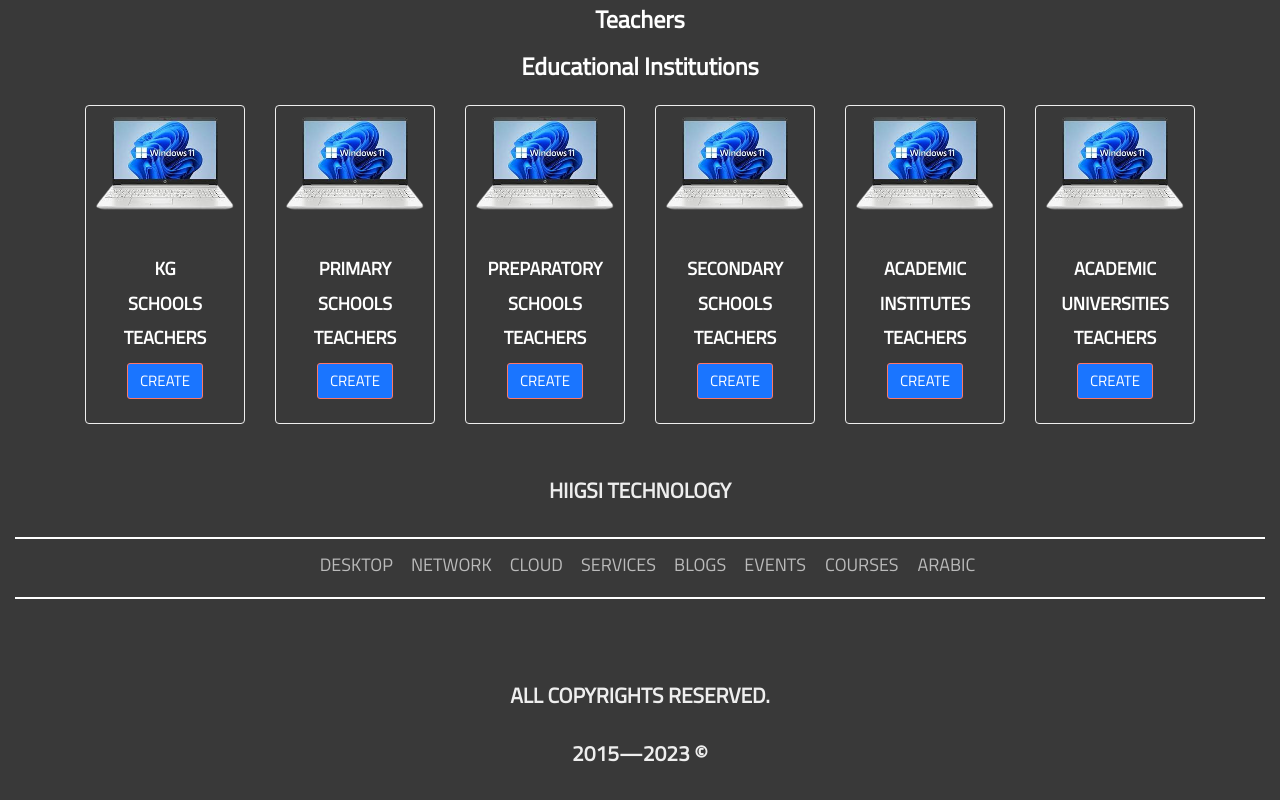
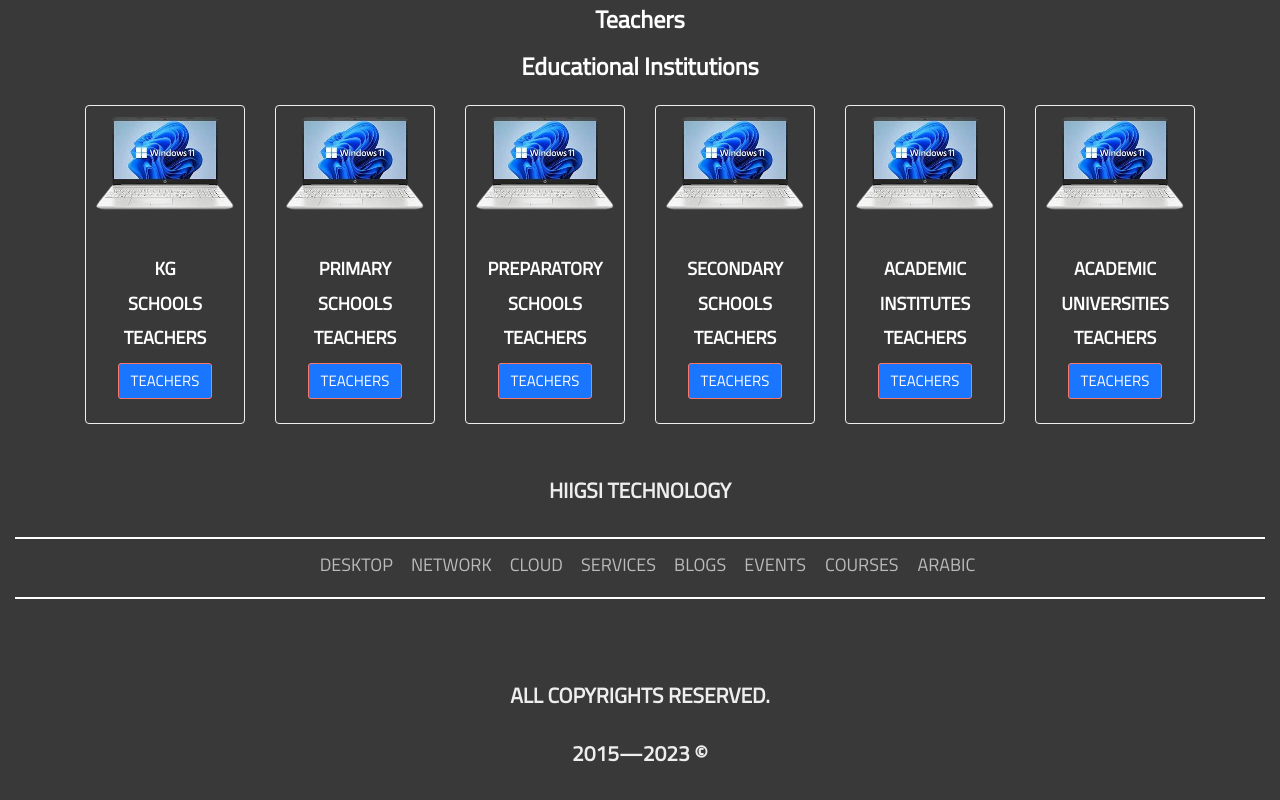
Before and after one commit to softwarepioneers/English, a plain HTML site: page teachers_examinations.html in a window 1280 px wide. Shown: the part 2437-3237 px from the top of the page. Drawn offline with Linux system fonts and the light colour scheme.

Commit message:
Update teachers_examinations.html

```diff
--- a/teachers_examinations.html
+++ b/teachers_examinations.html
@@ -757,7 +757,7 @@
 
 
                                 <p><a href="teacherssystem.html"  class="btn btn-primary custom-btn-primary">
-                                        CREATE </a></p>
+                                        TEACHERS </a></p>
                             </div>
                         </div>
                     </div>
@@ -789,7 +789,7 @@
 
 
                                 <p><a href="teacherssystem.html"  class="btn btn-primary custom-btn-primary">
-                                        CREATE </a></p>
+                                        TEACHERS </a></p>
                             </div>
                         </div>
                     </div>
@@ -821,7 +821,7 @@
 
 
                                 <p><a href="teacherssystem.html"  class="btn btn-primary custom-btn-primary">
-                                        CREATE </a></p>
+                                        TEACHERS </a></p>
                             </div>
                         </div>
                     </div>
@@ -853,7 +853,7 @@
 
 
                                 <p><a href="teacherssystem.html"  class="btn btn-primary custom-btn-primary">
-                                        CREATE </a></p>
+                                        TEACHERS </a></p>
                             </div>
                         </div>
                     </div>
@@ -887,7 +887,7 @@
 
 
                                 <p><a href="teacherssystem.html"  class="btn btn-primary custom-btn-primary">
-                                       CREATE </a></p>
+                                       TEACHERS </a></p>
 
                             </div>
                         </div>
@@ -920,7 +920,7 @@
 
 
                                 <p><a href="teacherssystem.html"  class="btn btn-primary custom-btn-primary">
-                                       CREATE </a></p>
+                                       TEACHERS </a></p>
 
 
                             </div>
```
